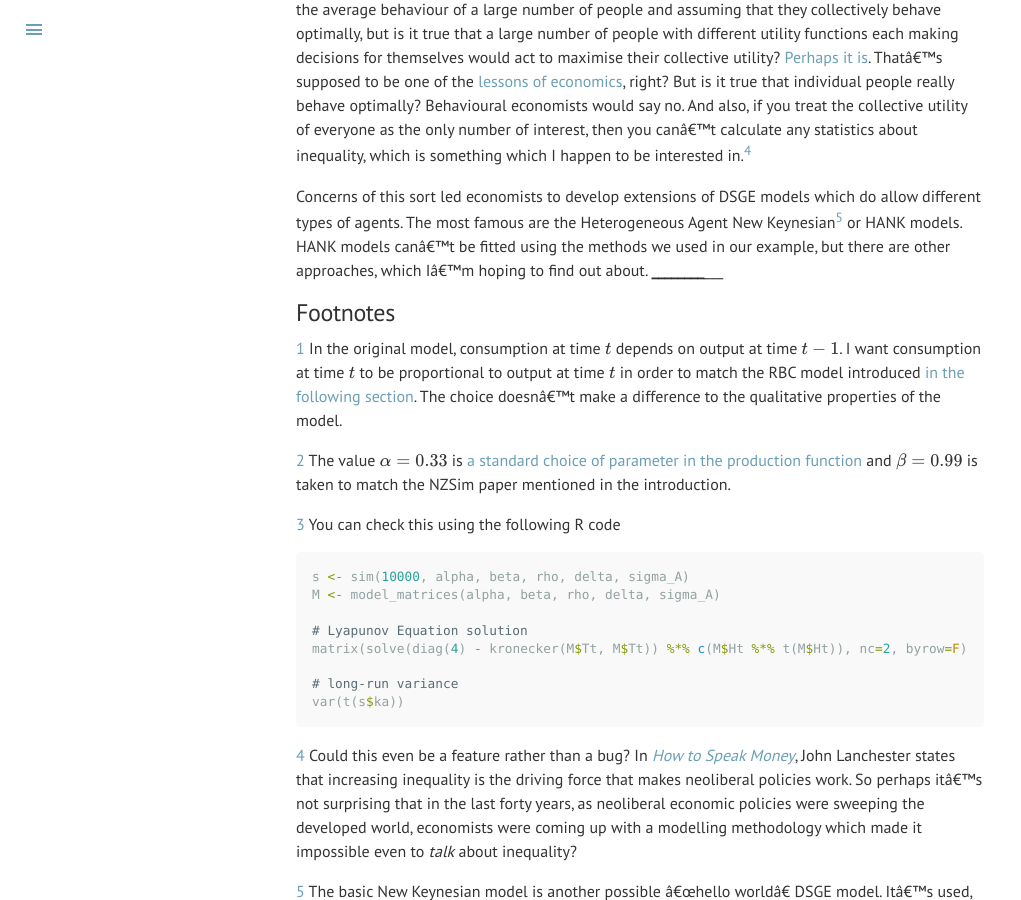
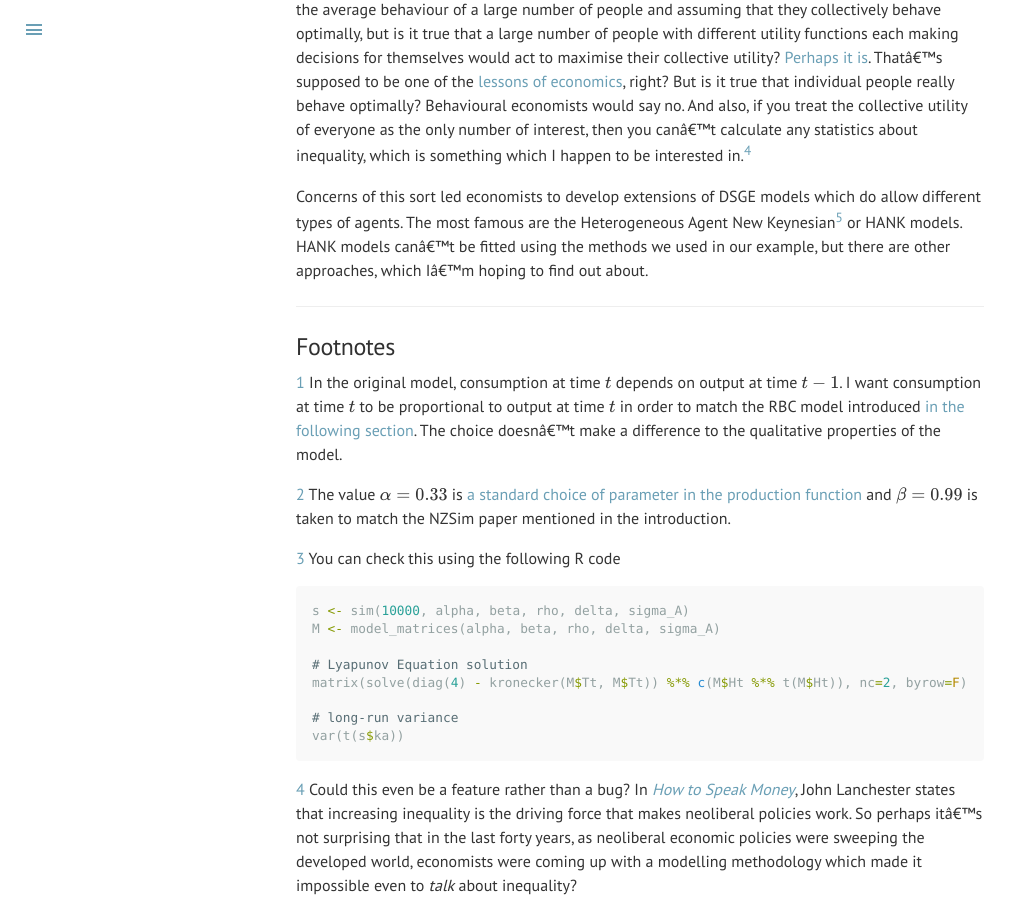
Before and after one commit to datascienceconfidential/datascienceconfidential.github.io, a Jekyll site: the page built from _posts/2025-04-28-how-the-dsge-sausage-is-made.md, in a window 1280 px wide and 900 px high, scrolled down 20340 px. Shown: the whole window, without its empty margins (0-1021 px from the left). Built offline with Jekyll 4.4.1, drawn with Linux system fonts in a browser that asks for light colours; formulas are drawn with MathJax 3; a script that is not in the unit is left out; comment, search, counter and statistics services are not loaded.

Commit message:
Horizontal line not lined up

```diff
--- a/_posts/2025-04-28-how-the-dsge-sausage-is-made.md
+++ b/_posts/2025-04-28-how-the-dsge-sausage-is-made.md
@@ -917,7 +917,9 @@ This leaves the question of why [some people don't seem to like or trust DSGE mo
 It's not clear that this is necessarily better. You might say that the DSGE approach is looking at the average behaviour of a large number of people and assuming that they collectively behave optimally, but is it true that a large number of people with different utility functions each making decisions for themselves would act to maximise their collective utility? [Perhaps it is](https://johnhcochrane.blogspot.com/2023/07/new-york-times-on-hank-and-questions.html). That's supposed to be one of the [lessons of economics](https://en.wikipedia.org/wiki/The_Fable_of_the_Bees), right? But is it true that individual people really behave optimally? Behavioural economists would say no. And also, if you treat the collective utility of everyone as the only number of interest, then you can't calculate any statistics about inequality, which is something which I happen to be interested in.<sup>[4](#myfootnote4)</sup>
 
 Concerns of this sort led economists to develop extensions of DSGE models which do allow different types of agents. The most famous are the Heterogeneous Agent New Keynesian<sup>[5](#myfootnote5)</sup> or HANK models. HANK models can't be fitted using the methods we used in our example, but there are other approaches, which I'm hoping to find out about.
-___________________________
+
+______________
+
 
 ## Footnotes
 
```
